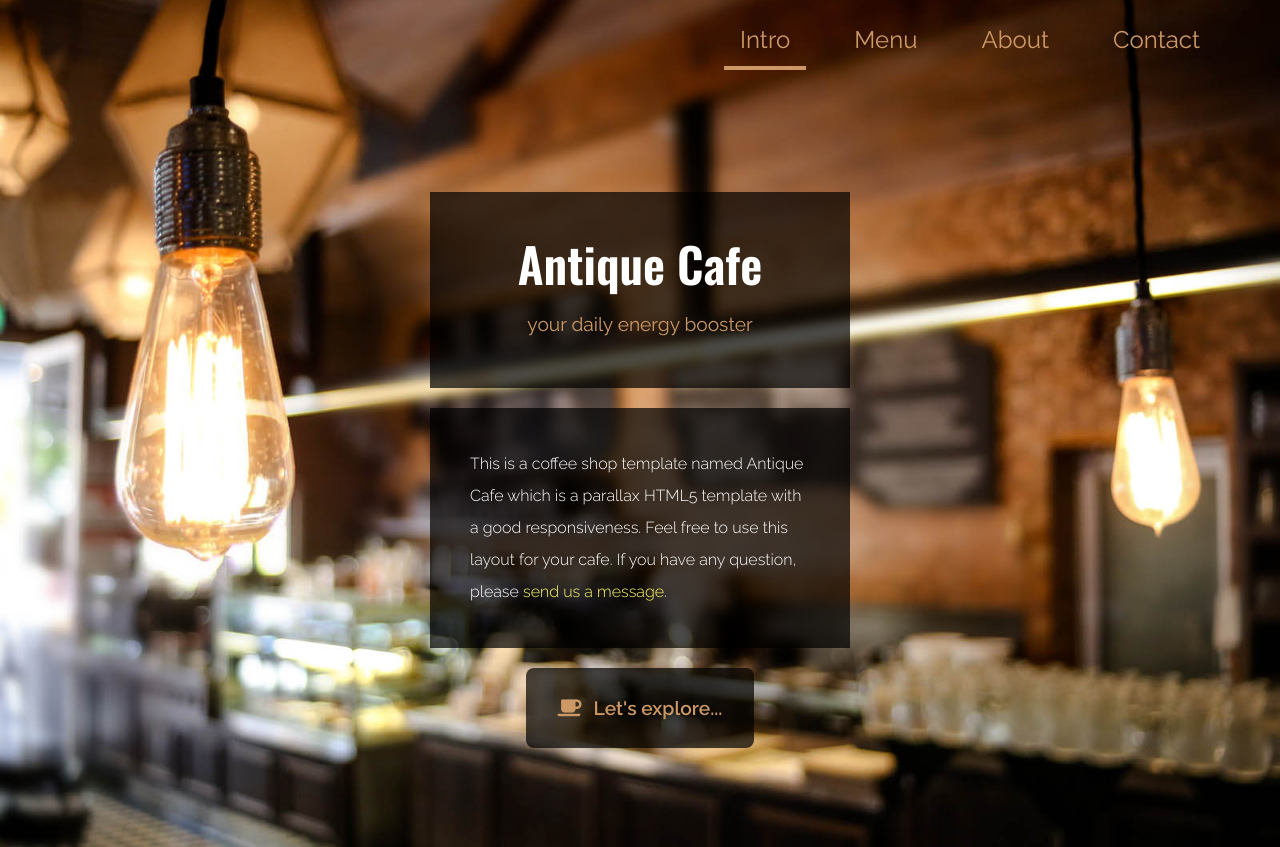
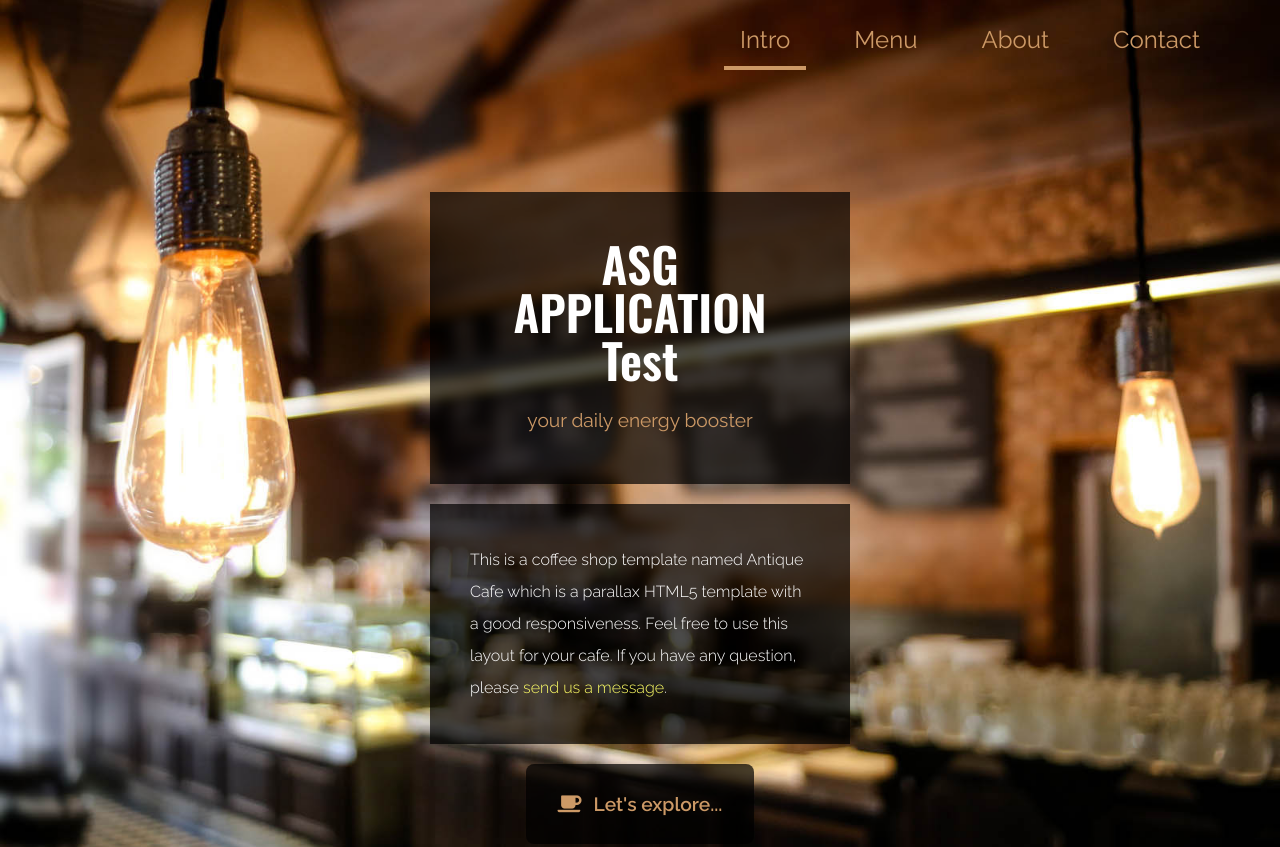
Before and after one commit to AryaMathew/devops-web, a plain HTML site: page index.html in a window 1280 px wide. Shown: the top 847 px of the page. Drawn offline with nearby package versions, Linux system fonts and the light colour scheme.

Commit message:
Update index.html

```diff
--- a/index.html
+++ b/index.html
@@ -38,7 +38,7 @@ https://www.tooplate.com/view/2126-antique-cafe
         <div class="container mx-auto px-2 tm-intro-width">
             <div class="sm:pb-60 sm:pt-48 py-20">
                 <div class="bg-black bg-opacity-70 p-12 mb-5 text-center">
-                    <h1 class="text-white text-5xl tm-logo-font mb-5">Antique Cafe</h1>
+                    <h1 class="text-white text-5xl tm-logo-font mb-5">ASG APPLICATION Test</h1>
                     <p class="tm-text-gold tm-text-2xl">your daily energy booster</p>
                 </div>
                 <div class="bg-black bg-opacity-70 p-10 mb-5">
```
